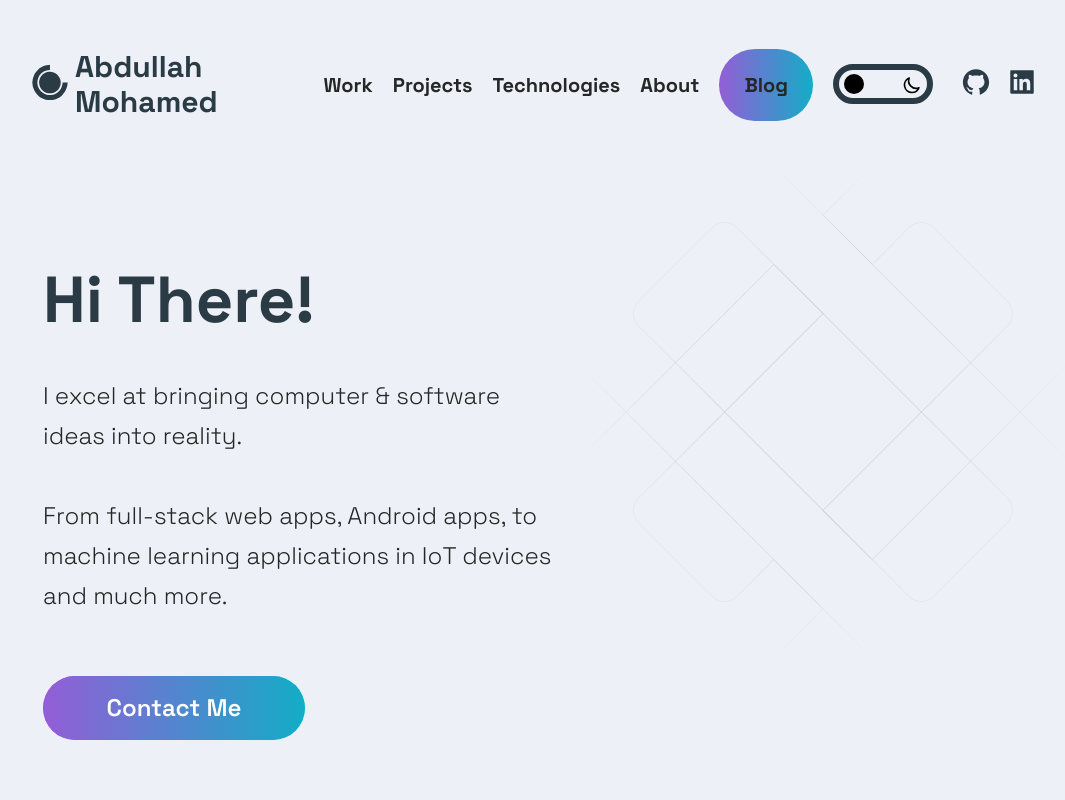
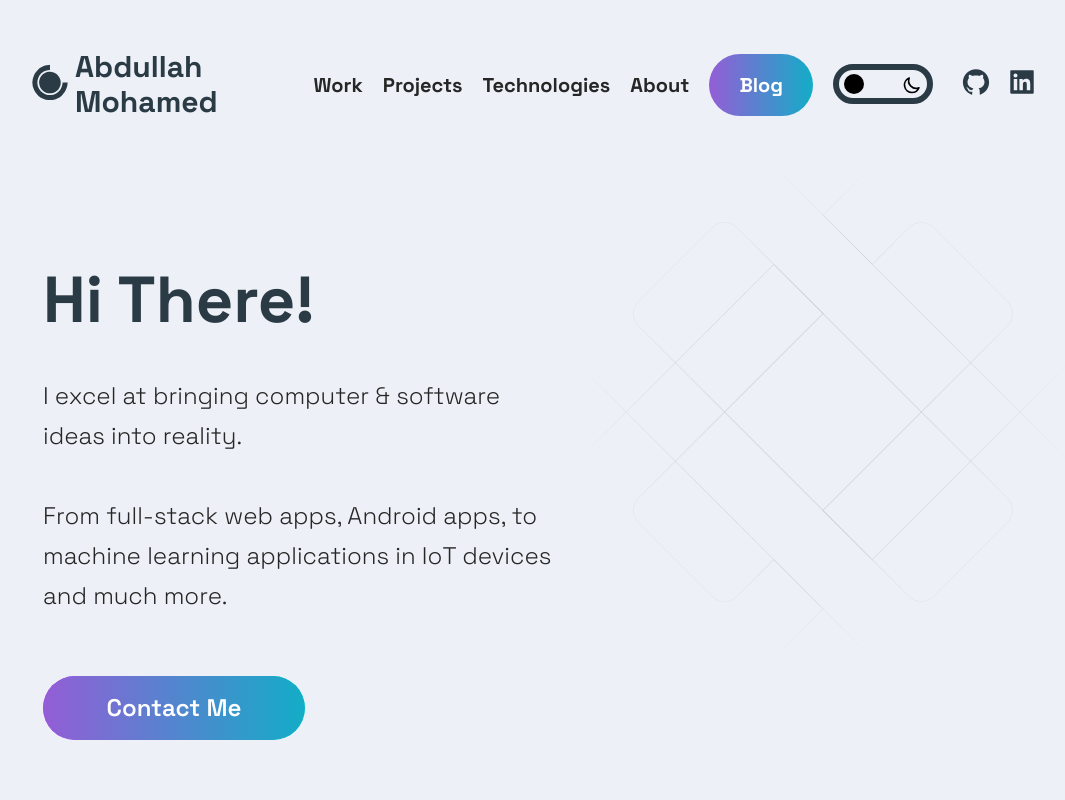
Before and after one commit to DeluxeViper/DeluxeViper.github.io, a Next.js app: page / in a window 1280 px wide. Shown: the top 800 px of the page, without its empty margins (77-1142 px from the left). Built offline with nearby package versions, Linux system fonts and the light colour scheme.

Commit message:
feat(blog): added initial empty blog

```diff
--- a/src/components/Header/BlogHeader.js
+++ b/src/components/Header/BlogHeader.js
@@ -1,6 +1,6 @@
 /** @format */
 
-import React, { useContext } from "react";
+import React, { useContext, useState } from "react";
 import { DiCssdeck } from "react-icons/di";
 import {
   Div1,
@@ -11,8 +11,14 @@ import {
   BlogHeaderContainer,
   BlogLinksDiv,
   SmallHeaderContainer,
+  Container,
+  Div2,
+  NavLink,
+  LinksDiv,
+  MotionDiv,
+  ThemeText,
+  HeaderItem,
 } from "./HeaderStyles";
-import { HeaderItem } from "./HeaderStyles";
 import { AiFillGithub, AiFillLinkedin } from "react-icons/ai";
 import Link from "next/link";
 import styles from "./HeaderStyle.module.css";
@@ -20,11 +26,13 @@ import { ThemeContext } from "./../../styles/theme";
 
 const BlogHeader = () => {
   const [theme, setTheme] = useContext(ThemeContext);
+  const [isChecked, setIsChecked] = useState(theme === "dark" ? true : false);
 
   const changeTheme = () => {
     let themeToChangeTo = theme === "dark" ? "light" : "dark";
     setTheme(themeToChangeTo);
     localStorage.setItem("theme", themeToChangeTo);
+    setIsChecked(!isChecked);
   };
 
   const getDarkModeToggle = () => (
@@ -34,6 +42,7 @@ const BlogHeader = () => {
         type="checkbox"
         id="toggle"
         onChange={changeTheme}
+        checked={isChecked}
       />
       <label
         className="toggle_label"
@@ -153,7 +162,7 @@ const BlogHeader = () => {
             </Link>
           </Div1>
           <BlogLinksDiv>
-            <Div3>
+            <div style={{ display: "flex", alignItems: "center" }}>
               <HeaderItem style={{ position: "relative", top: "-10px" }}>
                 {getDarkModeToggle()}
               </HeaderItem>
@@ -169,7 +178,7 @@ const BlogHeader = () => {
               >
                 <AiFillLinkedin size="3rem" />
               </SocialIcons>
-            </Div3>
+            </div>
           </BlogLinksDiv>
         </div>
       </BlogHeaderContainer>
--- a/src/components/Header/Header.js
+++ b/src/components/Header/Header.js
@@ -1,6 +1,6 @@
 /** @format */
 import Link from "next/link";
-import React, { useContext, useEffect, useLayoutEffect } from "react";
+import React, { useContext, useEffect, useState } from "react";
 import { AiFillGithub, AiFillLinkedin } from "react-icons/ai";
 import { DiCssdeck } from "react-icons/di";
 import HamburgerIcon from "./HamburgerIcon";
@@ -25,21 +25,21 @@ import {
   SmallHeaderContainer,
   MotionDiv,
   ThemeText,
-  BackgroundDiv,
 } from "./HeaderStyles";
 import { ThemeContext } from "./../../styles/theme";
 import { AnimatePresence, useReducedMotion } from "framer-motion";
 import styles from "./HeaderStyle.module.css";
-import { ButtonFront } from "../../styles/GlobalComponents";
 
 const Header = () => {
   const [theme, setTheme] = useContext(ThemeContext);
+  const [isChecked, setIsChecked] = useState(theme === "dark" ? true : false);
   const shouldReduceMotion = useReducedMotion();
 
   const changeTheme = () => {
     let themeToChangeTo = theme === "dark" ? "light" : "dark";
     setTheme(themeToChangeTo);
     localStorage.setItem("theme", themeToChangeTo);
+    setIsChecked(!isChecked);
   };
 
   const getDarkModeToggle = () => (
@@ -49,6 +49,7 @@ const Header = () => {
         type="checkbox"
         id="toggle"
         onChange={changeTheme}
+        checked={isChecked}
       />
       <label
         className="toggle_label"
@@ -300,12 +301,13 @@ const Header = () => {
                       borderRadius: "50px",
                       background:
                         "linear-gradient(270deg, #13ADC7 0%, #945DD6 100%)",
-                      padding: "20px",
-                      paddingLeft: "25px",
-                      paddingRight: "25px",
+                      padding: "15px",
+                      paddingLeft: "30px",
+                      paddingRight: "30px",
+                      color: "white",
                     }}
                   >
-                    <NavLink>Blog</NavLink>
+                    <NavLink color="white">Blog</NavLink>
                   </div>
                 </Link>
               </HeaderItem>
--- a/src/components/Header/HeaderStyles.js
+++ b/src/components/Header/HeaderStyles.js
@@ -31,15 +31,31 @@ export const Container = styled.div`
   width: 100%;
   justify-content: space-between;
 
-  // #0f1624
+  @media ${(props) => props.theme.breakpoints.sm} {
+    height: 90px;
+    display: none;
+  }
+`;
+
+export const BlogHeaderContainer = styled.div`
+  display: flex;
+  padding: 1rem;
+  padding-top: 2rem;
+  position: fixed;
+  top: 0;
+  background-color: ${(props) => props.theme.colors.background1};
+  z-index: 1;
+
+  width: 100%;
+  justify-content: space-between;
 
   @media ${(props) => props.theme.breakpoints.sm} {
     height: 90px;
     display: none;
-    // grid-template-columns: repeat(5, 1fr);
-    // grid-template-rows: repeat(2, 60px);
-    // grid-column-gap: 0.5rem;
-    // grid-row-gap: 0.5rem;
+  }
+
+  @media only screen and (max-width: 900px) {
+    padding: 2rem;
   }
 `;
 
@@ -105,7 +121,7 @@ export const Div3 = styled.div`
 export const NavLink = styled.a`
   font-size: 2rem;
   line-height: 32px;
-  color: ${(props) => props.theme.colors.primary2};
+  color: ${(props) => props.color ?? props.theme.colors.primary2};
   transition: 0.4s ease;
   &:hover {
     color: #fff;
@@ -251,32 +267,6 @@ export const ThemeText = styled.div`
   color: ${(props) => props.theme.colors.primary1};
 `;
 
-export const BlogHeaderContainer = styled.div`
-  display: flex;
-  padding: 1rem;
-  padding-top: 2rem;
-  position: fixed;
-  top: 0;
-  background-color: ${(props) => props.theme.colors.background1};
-  z-index: 1;
-
-  width: 100%;
-  justify-content: space-between;
-
-  @media ${(props) => props.theme.breakpoints.sm} {
-    height: 90px;
-    display: none;
-    // grid-template-columns: repeat(5, 1fr);
-    // grid-template-rows: repeat(2, 60px);
-    // grid-column-gap: 0.5rem;
-    // grid-row-gap: 0.5rem;
-  }
-
-  @media only screen and (max-width: 900px) {
-    padding: 2rem;
-  }
-`;
-
 export const BlogLinksDiv = styled.div`
   padding-left: 20px;
   display: flex;
--- a/src/pages/blog/[shortname].js
+++ b/src/pages/blog/[shortname].js
@@ -14,6 +14,7 @@ import remarkBreaks from "remark-breaks";
 import remarkRehype from "remark-rehype/lib";
 import { tomorrow } from "react-syntax-highlighter/dist/cjs/styles/prism";
 import { blogs } from "../../constants/blog_constants";
+import style from "./blog-page-style.module.css";
 
 const BlogPost = () => {
   const [content, setContent] = useState("");
@@ -54,11 +55,14 @@ const BlogPost = () => {
             </BlogTag>
           ))}
         </BlogTags>
+        <br />
+        <br />
         <ReactMarkdown
           source={content.replace(/\n/gi, "\\n")}
           // style={{ whiteSpace: "pre-wrap" }}
           remarkPlugins={[remarkBreaks]}
           rehypePlugins={[remarkRehype]}
+          className={style.reactMarkDown}
           children={content}
           components={{
             code({ node, inline, className, children, ...props }) {
--- a/src/styles/GlobalComponents/index.js
+++ b/src/styles/GlobalComponents/index.js
@@ -56,7 +56,7 @@ export const Section = styled.section`
 
 export const SectionTitle = styled.h2`
   font-weight: 800;
-  font-size: ${(props) => (props.main ? "65px" : "56px")};
+  font-size: ${(props) => (props.fontSize ?? (props.main ? "65px" : "56px"))};
   line-height: ${(props) => (props.main ? "72px" : "56px")};
   width: max-content;
   max-width: 100%;
--- a/src/themes/default.js
+++ b/src/themes/default.js
@@ -15,7 +15,7 @@ export const lightTheme = {
     accent1: "hsl(34.9,98.6%,72.9%)",
     button: "hsl(205.1,100%,36.1%)",
     background2: "hsl(233, 27%, 84%)",
-    boxShadow: "0px 14px 15px #262626",
+    boxShadow: "0px 14px 15px #727272 ",
   },
   // Breakpoints for responsive design
   breakpoints: {
@@ -42,7 +42,7 @@ export const darkTheme = {
     accent1: "hsl(34.9,98.6%,72.9%)",
     button: "hsl(205.1,100%,36.1%)",
     background2: "hsl(232.7,27.3%,23.7%)",
-    boxShadow: "0px 14px 15px rgb(245, 245, 245)",
+    boxShadow: "0px 14px 15px #999999",
   },
   // Breakpoints for responsive design
   breakpoints: {
```
Also changed, not shown: src/components/BlogList/BlogList.js (+6 -4 lines), src/constants/blog_constants.js (added, +27 -0 lines), src/pages/blog/blog-page-style.module.css (added, +17 -0 lines).
